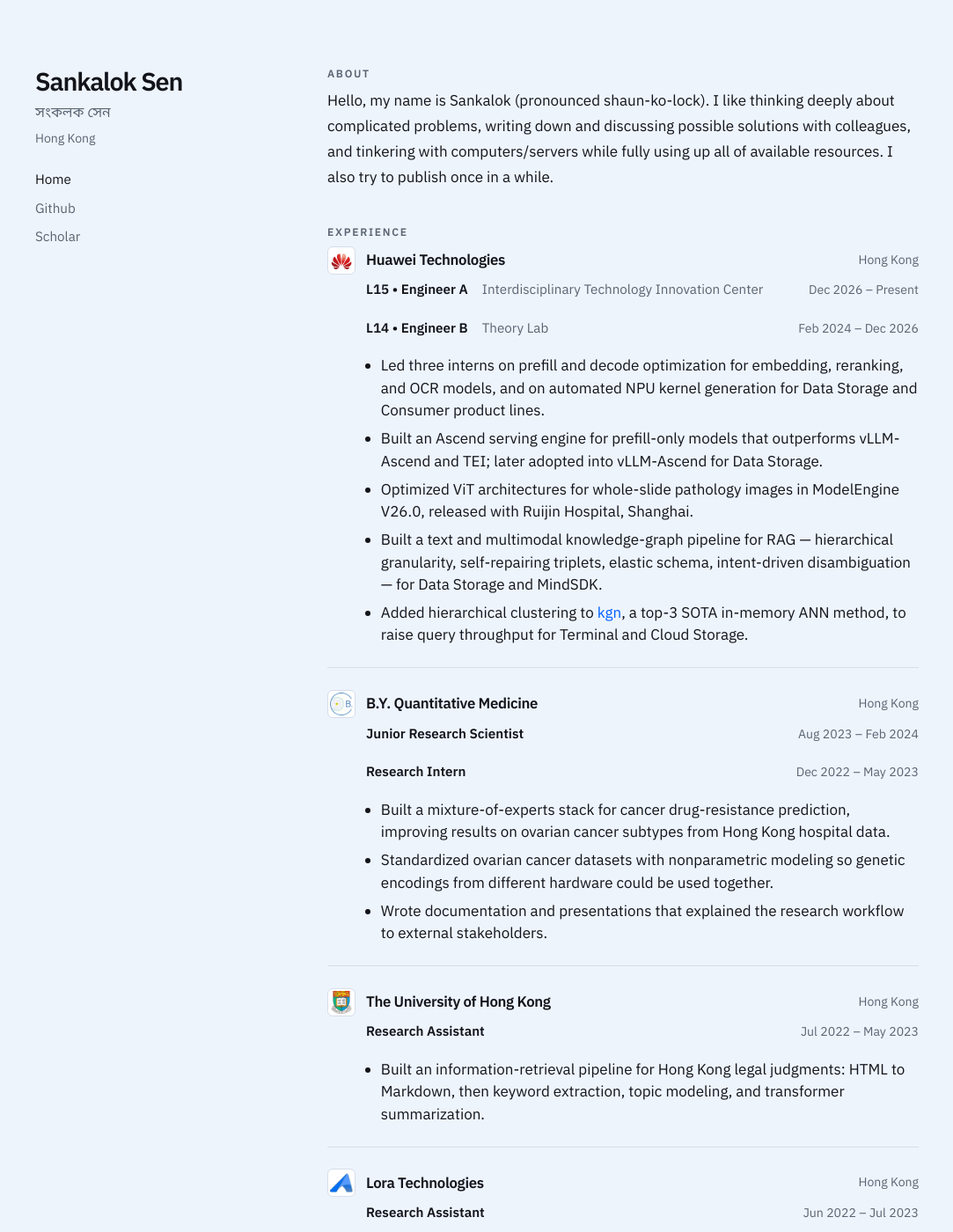
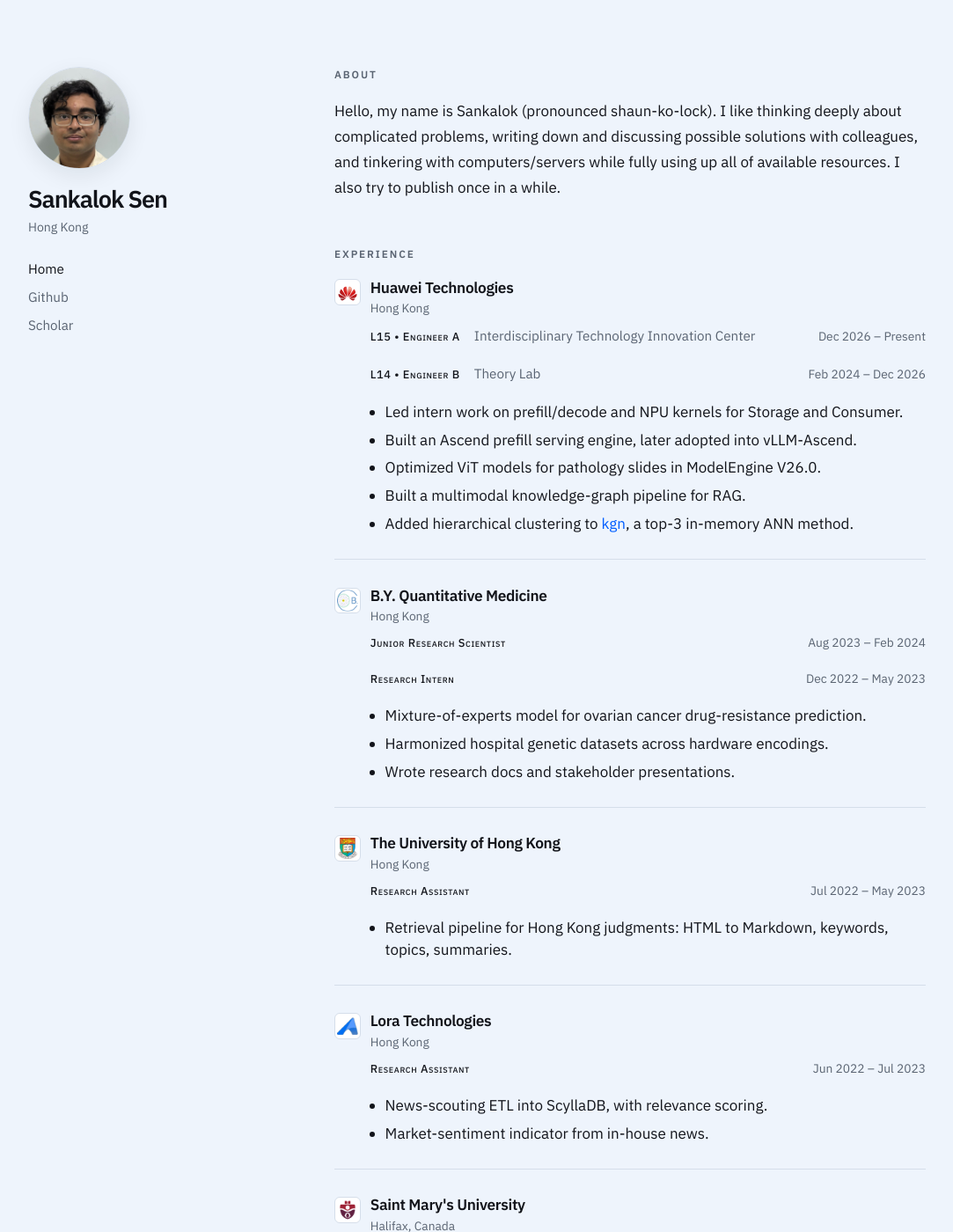
Before and after one commit to sankalok/sankalok.github.io, a Jekyll site: the page built from index.md, in a window 1280 px wide and 1400 px high. Shown: the whole window at 88% size, without its empty margins (98-1181 px from the left). Built offline with Jekyll 4.4.1, drawn with Linux system fonts in a browser that asks for light colours; some of the changed text lies outside the part shown.

Commit message:
Add circular headshot and refine type and spacing
Place a circular portrait above the name, drop the Bengali line, left-align org titles, set roles and degrees in small-caps, and give section headings more room.

Co-authored-by: sankaloksen.dbpc <sankaloksen.dbpc@gmail.com>

```diff
--- a/_layouts/blog_base.html
+++ b/_layouts/blog_base.html
@@ -8,7 +8,7 @@
     <title>{{ page.title }}</title>
     <link rel="preconnect" href="https://fonts.googleapis.com">
     <link rel="preconnect" href="https://fonts.gstatic.com" crossorigin>
-    <link href="https://fonts.googleapis.com/css2?family=IBM+Plex+Sans:ital,wght@0,400;0,500;0,600;1,400&family=Noto+Sans+Bengali:wght@400;500&display=swap" rel="stylesheet">
+    <link href="https://fonts.googleapis.com/css2?family=IBM+Plex+Sans:ital,wght@0,400;0,500;0,600;1,400&display=swap" rel="stylesheet">
     <link rel="stylesheet" href="{{ '/assets/css/style.css' | relative_url }}">
 <!--
     <script>
@@ -25,8 +25,8 @@
 <body>
     <div class="page">
         <header class="site-header">
+            <img class="site-photo" src="{{ '/assets/sankalok.jpg' | relative_url }}" alt="Sankalok Sen" width="160" height="160">
             <h1 class="site-title"><a href="{{ '/' | relative_url }}">{{ site.title | default: "blog" }}</a></h1>
-            <p class="site-native" lang="bn">সংকলক সেন</p>
             <p class="site-place">Hong Kong</p>
             <nav>
                 <a href="{{ '/' | relative_url }}">Home</a>
--- a/_layouts/default.html
+++ b/_layouts/default.html
@@ -8,14 +8,14 @@
     <title>{{ page.title | default: site.title }}</title>
     <link rel="preconnect" href="https://fonts.googleapis.com">
     <link rel="preconnect" href="https://fonts.gstatic.com" crossorigin>
-    <link href="https://fonts.googleapis.com/css2?family=IBM+Plex+Sans:ital,wght@0,400;0,500;0,600;1,400&family=Noto+Sans+Bengali:wght@400;500&display=swap" rel="stylesheet">
+    <link href="https://fonts.googleapis.com/css2?family=IBM+Plex+Sans:ital,wght@0,400;0,500;0,600;1,400&display=swap" rel="stylesheet">
     <link rel="stylesheet" href="{{ '/assets/css/style.css' | relative_url }}">
 </head>
 <body>
     <div class="page">
         <header class="site-header">
+            <img class="site-photo" src="{{ '/assets/sankalok.jpg' | relative_url }}" alt="Sankalok Sen" width="160" height="160">
             <h1 class="site-title"><a href="{{ '/' | relative_url }}">{{ site.title | default: "My Blog" }}</a></h1>
-            <p class="site-native" lang="bn">সংকলক সেন</p>
             <p class="site-place">Hong Kong</p>
             <nav>
                 <a href="{{ '/' | relative_url }}" aria-current="page">Home</a>
--- a/assets/css/style.css
+++ b/assets/css/style.css
@@ -8,7 +8,7 @@
     --selection: #d4e3ff;
     --font: "IBM Plex Sans", system-ui, -apple-system, sans-serif;
     --measure: 42rem;
-    --rail: 16rem;
+    --rail: 17rem;
 }
 
 *,
@@ -46,9 +46,20 @@ body {
     border-bottom: 1px solid var(--border);
 }
 
+.site-photo {
+    display: block;
+    width: 7.25rem;
+    height: 7.25rem;
+    margin: 0 0 1.15rem;
+    object-fit: cover;
+    border-radius: 50%;
+    border: 1px solid var(--border);
+    box-shadow: 0 8px 24px rgba(18, 20, 26, 0.08);
+}
+
 .site-title {
     margin: 0;
-    font-size: 1.8rem;
+    font-size: 1.7rem;
     font-weight: 600;
     letter-spacing: -0.04em;
     line-height: 1.15;
@@ -63,16 +74,8 @@ body {
     text-decoration: none;
 }
 
-.site-native {
-    margin: 0.4rem 0 0;
-    font-family: "Noto Sans Bengali", "IBM Plex Sans", sans-serif;
-    font-size: 1rem;
-    font-weight: 500;
-    color: var(--text-muted);
-}
-
 .site-place {
-    margin: 0.2rem 0 0;
+    margin: 0.35rem 0 0;
     font-size: 0.88rem;
     color: var(--text-muted);
 }
@@ -81,7 +84,7 @@ nav {
     display: flex;
     flex-wrap: wrap;
     gap: 0.35rem 1.15rem;
-    margin-top: 0.9rem;
+    margin-top: 1.15rem;
     font-size: 0.95rem;
 }
 
@@ -106,16 +109,16 @@ h3 {
 }
 
 .markdown-content h2 {
-    margin: 2.5rem 0 0.55rem;
-    font-size: 0.76rem;
+    margin: 3.35rem 0 1.2rem;
+    font-size: 0.74rem;
     font-weight: 600;
-    letter-spacing: 0.14em;
+    letter-spacing: 0.16em;
     text-transform: uppercase;
     color: var(--text-muted);
 }
 
 .markdown-content h2:first-child {
-    margin-top: 0;
+    margin-top: 0.15rem;
 }
 
 .markdown-content h3 {
@@ -152,10 +155,10 @@ a:focus-visible {
 }
 
 .job {
-    --logo: 2rem;
-    --logo-gap: 0.75rem;
-    margin: 0 0 1.55rem;
-    padding-bottom: 1.45rem;
+    --logo: 1.85rem;
+    --logo-gap: 0.7rem;
+    margin: 0 0 1.85rem;
+    padding-bottom: 1.65rem;
     border-bottom: 1px solid var(--border);
 }
 
@@ -167,33 +170,39 @@ a:focus-visible {
 
 .job-head {
     display: grid;
-    grid-template-columns: var(--logo) minmax(0, 1fr) auto;
-    align-items: center;
+    grid-template-columns: var(--logo) minmax(0, 1fr);
+    align-items: start;
     column-gap: var(--logo-gap);
-    margin-bottom: 0.3rem;
+    margin-bottom: 0.4rem;
 }
 
 .org-logo {
     display: block;
     width: var(--logo);
     height: var(--logo);
-    padding: 0.12rem;
+    margin-top: 0.12rem;
+    padding: 0.1rem;
     object-fit: contain;
     background: #fff;
     border: 1px solid var(--border);
     border-radius: 6px;
 }
 
+.job-id {
+    min-width: 0;
+}
+
 .job-head h3 {
-    min-width: 0;
-    font-size: 1.05rem;
+    font-size: 1.08rem;
+    text-align: left;
 }
 
 .job-place {
+    display: block;
+    margin-top: 0.12rem;
     color: var(--text-muted);
-    font-size: 0.88rem;
-    text-align: right;
-    white-space: nowrap;
+    font-size: 0.86rem;
+    text-align: left;
 }
 
 .role-line {
@@ -201,7 +210,7 @@ a:focus-visible {
     grid-template-columns: minmax(0, 1fr) auto;
     align-items: baseline;
     column-gap: 1rem;
-    margin: 0 0 0.12rem;
+    margin: 0 0 0.18rem;
     padding-left: calc(var(--logo) + var(--logo-gap));
     font-size: 0.95rem;
 }
@@ -211,7 +220,10 @@ a:focus-visible {
 }
 
 .role-line .role {
-    font-weight: 600;
+    font-size: 0.8rem;
+    font-weight: 500;
+    font-variant: small-caps;
+    letter-spacing: 0.05em;
 }
 
 .role-line .team {
@@ -222,14 +234,14 @@ a:focus-visible {
 .role-line .when {
     color: var(--text-muted);
     font-variant-numeric: tabular-nums;
-    font-size: 0.88rem;
+    font-size: 0.86rem;
     white-space: nowrap;
     justify-self: end;
 }
 
 .points,
 .awards {
-    margin: 0.5rem 0 0;
+    margin: 0.65rem 0 0;
     padding-left: calc(var(--logo) + var(--logo-gap) + 1.05rem);
 }
 
@@ -298,7 +310,7 @@ a:focus-visible {
 }
 
 .markdown-content > p:has(> strong) {
-    margin-top: 2.25rem;
+    margin-top: 2.75rem;
     color: var(--text-muted);
     font-size: 0.9rem;
 }
@@ -360,25 +372,43 @@ footer p {
         padding: 1.75rem 0 2.5rem;
     }
 
-    .site-title {
-        font-size: 1.55rem;
+    .site-header {
+        display: grid;
+        grid-template-columns: auto minmax(0, 1fr);
+        column-gap: 1rem;
+        align-items: center;
     }
 
-    .job-head {
-        grid-template-columns: var(--logo) minmax(0, 1fr);
-        row-gap: 0.05rem;
+    .site-photo {
+        width: 4.75rem;
+        height: 4.75rem;
+        margin: 0;
+        grid-column: 1;
+        grid-row: 1 / span 3;
     }
 
-    .job-place {
+    .site-title,
+    .site-place,
+    nav {
         grid-column: 2;
-        text-align: left;
-        white-space: normal;
+    }
+
+    .site-title {
+        font-size: 1.45rem;
+    }
+
+    .site-place {
+        margin-top: 0.15rem;
+    }
+
+    nav {
+        margin-top: 0.55rem;
     }
 
     .role-line,
     .role-line.has-team {
         grid-template-columns: minmax(0, 1fr);
-        row-gap: 0.05rem;
+        row-gap: 0.08rem;
     }
 
     .role-line .when {
--- a/index.md
+++ b/index.md
@@ -12,70 +12,80 @@ Hello, my name is Sankalok (pronounced shaun-ko-lock). I like thinking deeply ab
 <div class="job">
   <div class="job-head">
     <img class="org-logo" src="{{ '/assets/logos/huawei.svg' | relative_url }}" alt="" width="32" height="32">
-    <h3>Huawei Technologies</h3>
-    <span class="job-place">Hong Kong</span>
+    <div class="job-id">
+      <h3>Huawei Technologies</h3>
+      <span class="job-place">Hong Kong</span>
+    </div>
   </div>
   <p class="role-line has-team"><span class="role">L15 • Engineer A</span><span class="team">Interdisciplinary Technology Innovation Center</span><span class="when">Dec 2026 – Present</span></p>
   <p class="role-line has-team"><span class="role">L14 • Engineer B</span><span class="team">Theory Lab</span><span class="when">Feb 2024 – Dec 2026</span></p>
   <ul class="points">
-    <li>Led three interns on prefill and decode optimization for embedding, reranking, and OCR models, and on automated NPU kernel generation for Data Storage and Consumer product lines.</li>
-    <li>Built an Ascend serving engine for prefill-only models that outperforms vLLM-Ascend and TEI; later adopted into vLLM-Ascend for Data Storage.</li>
-    <li>Optimized ViT architectures for whole-slide pathology images in ModelEngine V26.0, released with Ruijin Hospital, Shanghai.</li>
-    <li>Built a text and multimodal knowledge-graph pipeline for RAG — hierarchical granularity, self-repairing triplets, elastic schema, intent-driven disambiguation — for Data Storage and MindSDK.</li>
-    <li>Added hierarchical clustering to <a href="https://github.com/erikbern/ann-benchmarks">kgn</a>, a top-3 SOTA in-memory ANN method, to raise query throughput for Terminal and Cloud Storage.</li>
+    <li>Led intern work on prefill/decode and NPU kernels for Storage and Consumer.</li>
+    <li>Built an Ascend prefill serving engine, later adopted into vLLM-Ascend.</li>
+    <li>Optimized ViT models for pathology slides in ModelEngine V26.0.</li>
+    <li>Built a multimodal knowledge-graph pipeline for RAG.</li>
+    <li>Added hierarchical clustering to <a href="https://github.com/erikbern/ann-benchmarks">kgn</a>, a top-3 in-memory ANN method.</li>
   </ul>
 </div>
 
 <div class="job">
   <div class="job-head">
     <img class="org-logo" src="{{ '/assets/logos/byq.png' | relative_url }}" alt="" width="32" height="32">
-    <h3>B.Y. Quantitative Medicine</h3>
-    <span class="job-place">Hong Kong</span>
+    <div class="job-id">
+      <h3>B.Y. Quantitative Medicine</h3>
+      <span class="job-place">Hong Kong</span>
+    </div>
   </div>
   <p class="role-line"><span class="role">Junior Research Scientist</span><span class="when">Aug 2023 – Feb 2024</span></p>
   <p class="role-line"><span class="role">Research Intern</span><span class="when">Dec 2022 – May 2023</span></p>
   <ul class="points">
-    <li>Built a mixture-of-experts stack for cancer drug-resistance prediction, improving results on ovarian cancer subtypes from Hong Kong hospital data.</li>
-    <li>Standardized ovarian cancer datasets with nonparametric modeling so genetic encodings from different hardware could be used together.</li>
-    <li>Wrote documentation and presentations that explained the research workflow to external stakeholders.</li>
+    <li>Mixture-of-experts model for ovarian cancer drug-resistance prediction.</li>
+    <li>Harmonized hospital genetic datasets across hardware encodings.</li>
+    <li>Wrote research docs and stakeholder presentations.</li>
   </ul>
 </div>
 
 <div class="job">
   <div class="job-head">
     <img class="org-logo" src="{{ '/assets/logos/hku.png' | relative_url }}" alt="" width="32" height="32">
-    <h3>The University of Hong Kong</h3>
-    <span class="job-place">Hong Kong</span>
+    <div class="job-id">
+      <h3>The University of Hong Kong</h3>
+      <span class="job-place">Hong Kong</span>
+    </div>
   </div>
   <p class="role-line"><span class="role">Research Assistant</span><span class="when">Jul 2022 – May 2023</span></p>
   <ul class="points">
-    <li>Built an information-retrieval pipeline for Hong Kong legal judgments: HTML to Markdown, then keyword extraction, topic modeling, and transformer summarization.</li>
+    <li>Retrieval pipeline for Hong Kong judgments: HTML to Markdown, keywords, topics, summaries.</li>
   </ul>
 </div>
 
 <div class="job">
   <div class="job-head">
     <img class="org-logo" src="{{ '/assets/logos/lora.png' | relative_url }}" alt="" width="32" height="32">
-    <h3>Lora Technologies</h3>
-    <span class="job-place">Hong Kong</span>
+    <div class="job-id">
+      <h3>Lora Technologies</h3>
+      <span class="job-place">Hong Kong</span>
+    </div>
   </div>
   <p class="role-line"><span class="role">Research Assistant</span><span class="when">Jun 2022 – Jul 2023</span></p>
   <ul class="points">
-    <li>Designed a news-scouting ETL pipeline that scored article relevance, dropped stale items, and stored results in ScyllaDB.</li>
-    <li>Built a regression-based market-sentiment indicator for equities and indexes from in-house news data.</li>
+    <li>News-scouting ETL into ScyllaDB, with relevance scoring.</li>
+    <li>Market-sentiment indicator from in-house news.</li>
   </ul>
 </div>
 
 <div class="job">
   <div class="job-head">
     <img class="org-logo" src="{{ '/assets/logos/smu.png' | relative_url }}" alt="" width="32" height="32">
-    <h3>Saint Mary's University</h3>
-    <span class="job-place">Halifax, Canada</span>
+    <div class="job-id">
+      <h3>Saint Mary's University</h3>
+      <span class="job-place">Halifax, Canada</span>
+    </div>
   </div>
   <p class="role-line"><span class="role">MITACS Globalink Research Intern</span><span class="when">Jul 2021 – Oct 2021</span></p>
   <ul class="points">
-    <li>Cleaned Fortune 500 CSR reports, extracted keyword usage with topic modeling, and stored the results for later analysis.</li>
-    <li>Visual analysis showed a clear rise in DE&amp;I-related language in the late 2010s compared with earlier decades.</li>
+    <li>Topic-modeled Fortune 500 CSR reports.</li>
+    <li>Found a late-2010s rise in DE&amp;I language.</li>
   </ul>
 </div>
 
@@ -84,12 +94,14 @@ Hello, my name is Sankalok (pronounced shaun-ko-lock). I like thinking deeply ab
 <div class="job">
   <div class="job-head">
     <img class="org-logo" src="{{ '/assets/logos/hku.png' | relative_url }}" alt="" width="32" height="32">
-    <h3>The University of Hong Kong</h3>
-    <span class="job-place">Hong Kong</span>
+    <div class="job-id">
+      <h3>The University of Hong Kong</h3>
+      <span class="job-place">Hong Kong</span>
+    </div>
   </div>
   <p class="role-line"><span class="role">BEng in Computer Science, minor in Statistics</span><span class="when">Sep 2019 – Jun 2023</span></p>
   <ul class="points">
-    <li>Teaching assistant, COMP1117 / ENGG1330, Introduction to Programming in Python, Fall 2020 and Spring 2021.</li>
+    <li>Teaching assistant, COMP1117 / ENGG1330, Python, Fall 2020 and Spring 2021.</li>
   </ul>
   <ul class="awards">
     <li>Entrance Scholarship for Outstanding Academic Talents, USD 21,000</li>
```
Also changed, not shown: assets/sankalok.jpg (added).
